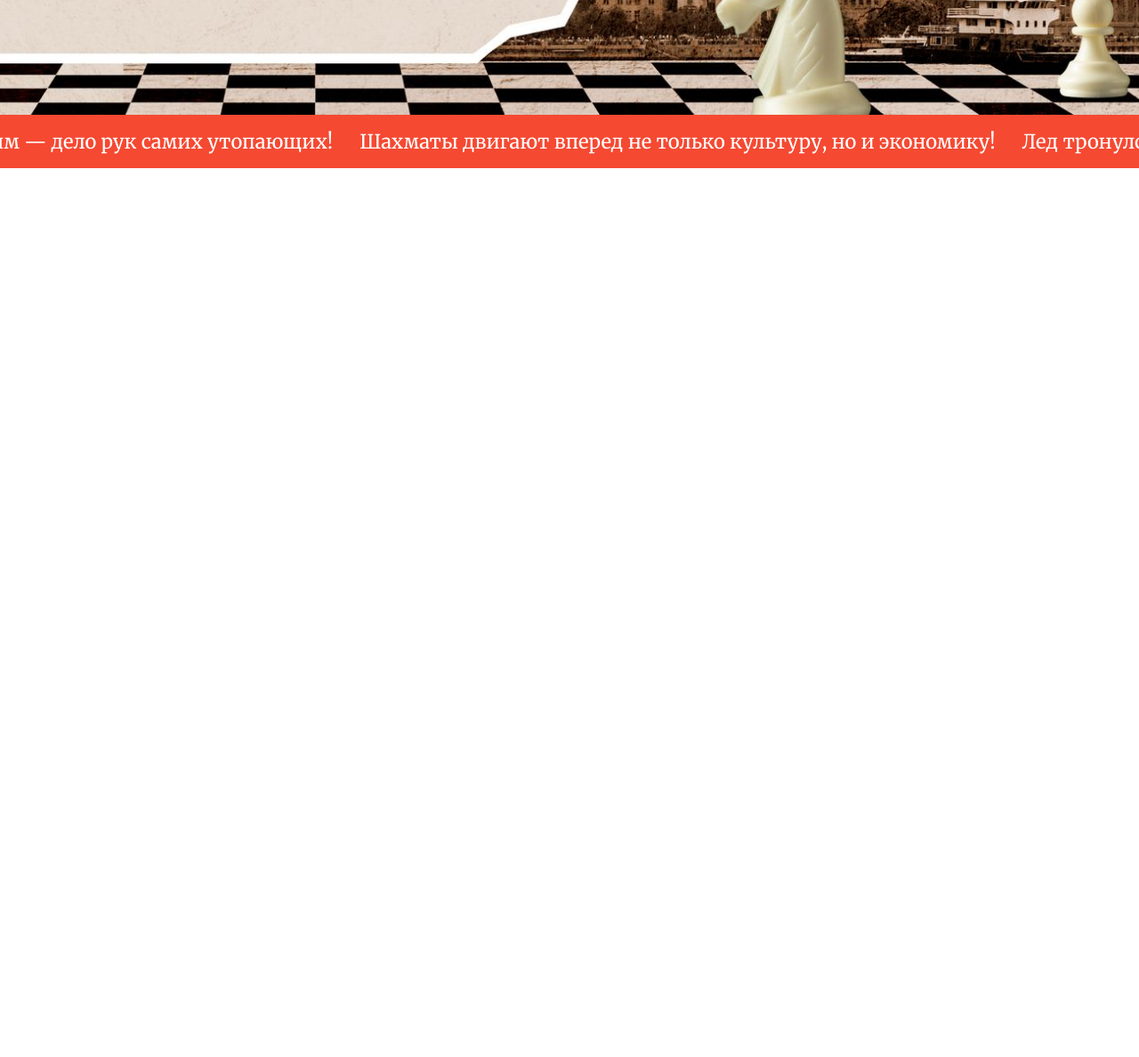
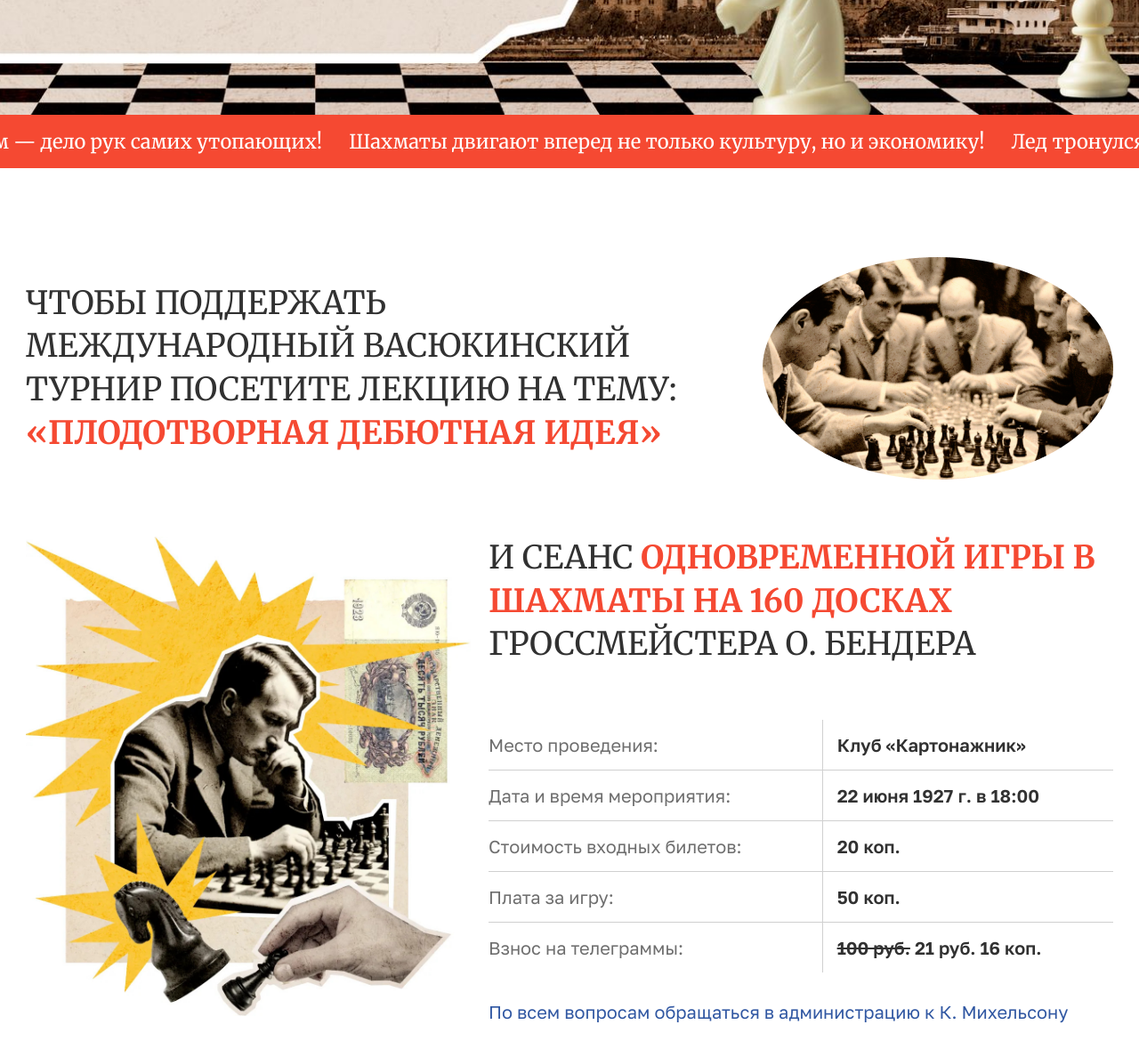
Before and after one commit to protsyukanton/yandex-test, a plain HTML site: page index.html in a window 1280 px wide. Shown: the part 560-1748 px from the top of the page at 89% size. Before the commit the page ends 800 px from the top, so only its background shows below. Drawn offline with Linux system fonts and the light colour scheme; some packages are replaced by stand-ins of ours; a script that the page names is missing.

Commit message:
add: tournament section

```diff
--- a/assets/styles/global.css
+++ b/assets/styles/global.css
@@ -13,6 +13,7 @@
 }
 html {
     font-size: 10px;
+    overflow-x: hidden;
 }
 
 body {
--- a/assets/styles/styles.css
+++ b/assets/styles/styles.css
@@ -111,6 +111,76 @@
     flex-shrink: 0;
 }
 /* ------------------- Running line styles end ------------------- */
+.tournament {
+    padding: 100px 0;
+}
+
+.tournament-header {
+    display: grid;
+    gap: 64px;
+    grid-template-columns: 1fr 394px;
+    align-items: center;
+    margin-bottom: 64px;
+}
+
+.tournament-header__title,
+.tournament-info__title {
+    font-family: var(--ff-merriweather);
+    font-size: 3.6rem;
+    line-height: 135%;
+    text-transform: uppercase;
+}
+
+.tournament-header__title span,
+.tournament-info__title span {
+    font-weight: bold;
+    color: var(--color-text-accent);
+}
+
+.tournament-body {
+    display: grid;
+    grid-template-columns: 500px 1fr;
+    gap: 20px;
+}
+
+.tournament-info__title {
+    margin-bottom: 60px;
+}
+
+.tournament-info-table {
+    width: 100%;
+}
+
+.tournament-info-table td {
+    border-bottom: 1px solid #D0D0D0;
+    padding: 16px 16px 16px 0;
+    font-size: 2rem;
+    opacity: .7;
+    line-height: 120%;
+}
+
+.tournament-info-table tr:last-child td {
+    border: 0;
+}
+
+.tournament-info-table tr td:last-child {
+    font-weight: 600;
+    opacity: 1;
+    padding-left: 16px;
+}
+
+.tournament-info-table tr td:first-child {
+    border-right: 1px solid #D0D0D0;
+}
+
+.tournament-info__note {
+    margin-top: 32px;
+    line-height: 120%;
+    font-size: 2rem;
+    color: var(--color-text-note);
+}
+/* ------------------- Tournament styles start ------------------- */
+/* ------------------- Tournament styles end ------------------- */
 
 /* -------------------  styles start ------------------- */
 /* -------------------  styles end ------------------- */
@@ -123,6 +193,3 @@
 
 /* -------------------  styles start ------------------- */
 /* -------------------  styles end ------------------- */
-
-/* -------------------  styles start ------------------- */
-/* -------------------  styles end ------------------- */
--- a/index.html
+++ b/index.html
@@ -27,7 +27,8 @@
     <header class="header">
         <div class="container">
             <a class="header-logotype" href="#">
-                <img class="header-logotype__image" src="./assets/images/hero/logo.svg" alt="Логотип клуба четырех коней">
+                <img class="header-logotype__image" src="./assets/images/hero/logo.svg"
+                    alt="Логотип клуба четырех коней">
                 <span class="header-logotype__title">Клуб <br> четырех коней</span>
             </a>
         </div>
@@ -62,6 +63,52 @@
             <div class="running-line__item">Лед тронулся, господа присяжные заседатели!</div>
         </div>
 
+        <section class="tournament">
+            <div class="container">
+                <div class="tournament-header">
+                    <div class="tournament-header__title">
+                        Чтобы поддержать <br> Международный васюкинский <br> турнир посетите лекцию на тему: <span
+                            class="text-accent">«Плодотворная
+                            дебютная идея»</span>
+                    </div>
+                    <img class="tournament-header__image" src="./assets/images/tournament/tournament.png" alt="">
+                </div>
+                <div class="tournament-body">
+                    <img class="tournament-body__image" src="./assets/images/tournament/tournament-table.jpg" alt="">
+                    <div class="tournament-info">
+                        <div class="tournament-info__title">
+                            и Сеанс <span class="text-accent">одновременной игры в шахматы на 160 досках</span>
+                            гроссмейстера О. Бендера
+                        </div>
+                        <table class="tournament-info-table">
+                            <tr>
+                                <td>Место проведения:</td>
+                                <td>Клуб «Картонажник»</td>
+                            </tr>
+                            <tr>
+                                <td>Дата и время мероприятия:</td>
+                                <td>22 июня 1927 г. в 18:00</td>
+                            </tr>
+                            <tr>
+                                <td>Стоимость входных билетов:</td>
+                                <td>20 коп.</td>
+                            </tr>
+                            <tr>
+                                <td>Плата за игру:</td>
+                                <td>50 коп.</td>
+                            </tr>
+                            <tr>
+                                <td>Взнос на телеграммы:</td>
+                                <td><del>100 руб.</del> 21 руб. 16 коп.</td>
+                            </tr>
+                        </table>
+                        <div class="tournament-info__note">По всем вопросам обращаться в администрацию к К. Михельсону</div>
+                    </div>
+                </div>
+            </div>
+        </section>
+        <!-- /.tournament -->
+
     </main>
     <!-- /.main -->
 
```
Also changed, not shown: assets/images/tournament/tournament-table.jpg (added), assets/images/tournament/tournament.png (added), 3 other files.
